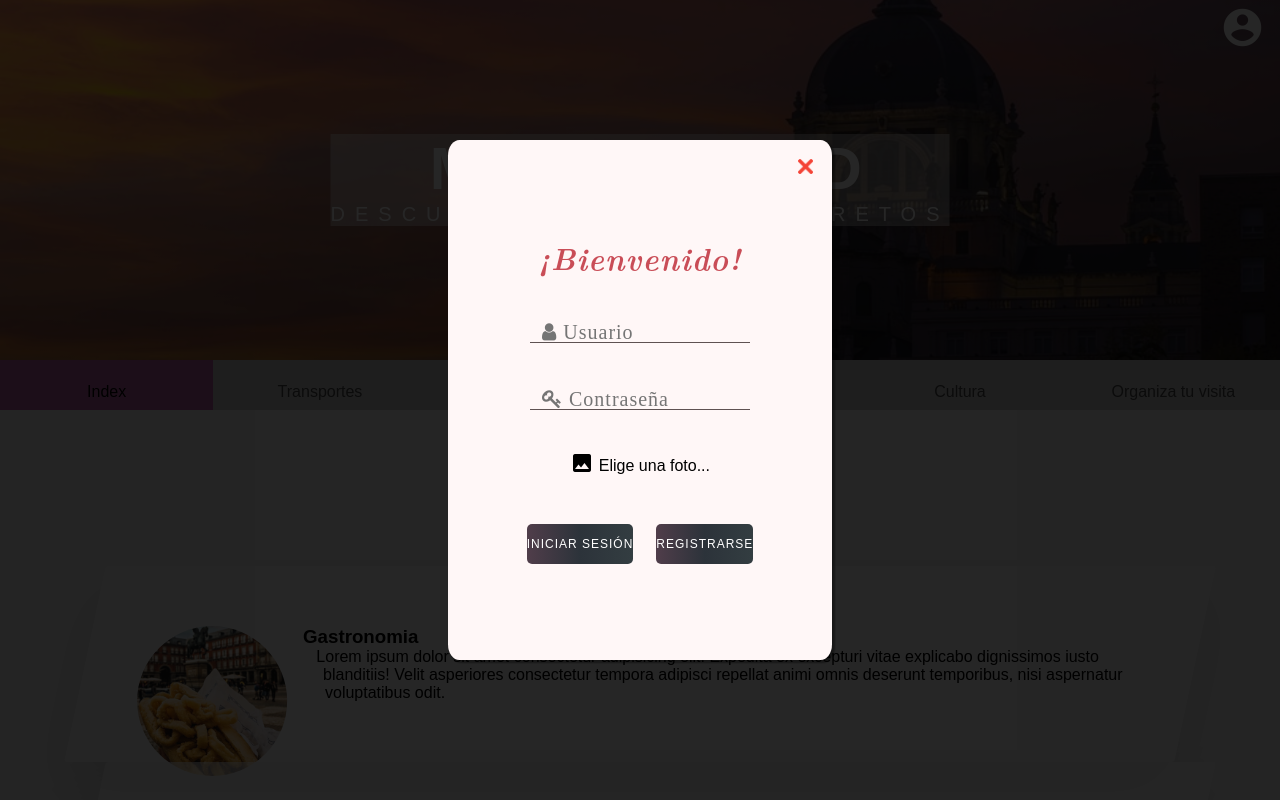
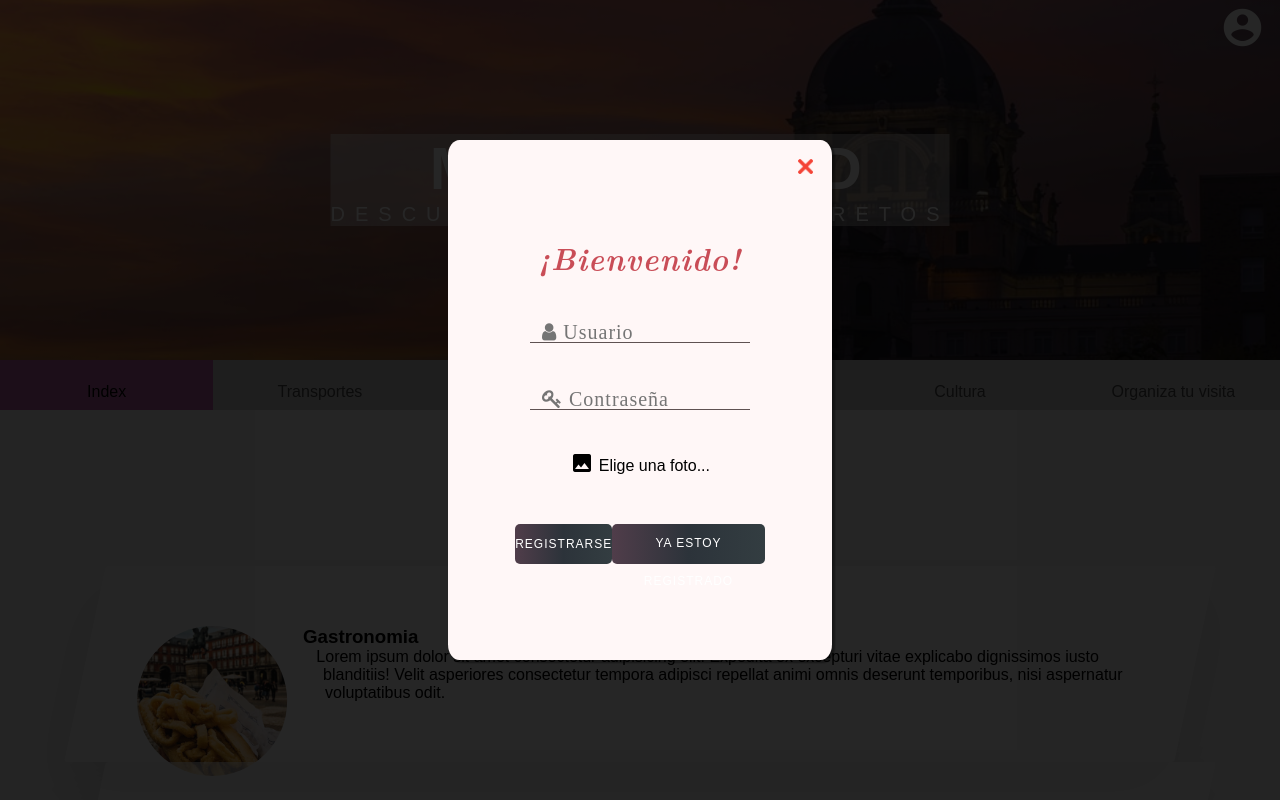
Before and after one commit to EquipoJavier/Proyecto-react, a React (Create React App) app: page / in a window 1280 px wide. Both pictures are taken after a click on the element "account_circle". Shown: the top 800 px of the page. Built offline with nearby package versions, Linux system fonts and the light colour scheme; data requests are answered from the project's data file.

Commit message:
Now we ask if they are registered

```diff
--- a/src/components/Users/Users.js
+++ b/src/components/Users/Users.js
@@ -7,21 +7,27 @@ import Loading from "../Loading/Loading";
 
 const url = "http://localhost:3001/users";
 
-export default function Users({ setProfile, setIsLogin, isLogin, setShowLogin }) {
+export default function Users({
+  setProfile,
+  setIsLogin,
+  isLogin,
+  setShowLogin,
+}) {
   const [form, setForm] = useState({
     username: "",
     password: "",
-    img: null
+    img: null,
   });
   const [areUsers, setAreUsers] = useState(false);
   const [ourUsers, setOurUsers] = useState([]);
+  const [needRegister, setNeedRegister] = useState(true);
 
   const imageHandler = (file) => {
     var reader = new FileReader();
     reader.readAsDataURL(file);
-    reader.onload= function(){
-      setForm({...form, img : reader.result});
-    }
+    reader.onload = function () {
+      setForm({ ...form, img: reader.result });
+    };
   };
 
   function handleChange(e) {
@@ -73,7 +79,7 @@ export default function Users({ setProfile, setIsLogin, isLogin, setShowLogin })
           var respuesta = response[0];
           localStorage.setItem("username", respuesta.username);
           setProfile(respuesta.img);
-          localStorage.setItem("img",respuesta.img);
+          localStorage.setItem("img", respuesta.img);
           setShowLogin(false);
           setIsLogin(true);
           alert(`Estamos encantados de verte por aquí ${respuesta.username}`);
@@ -91,7 +97,7 @@ export default function Users({ setProfile, setIsLogin, isLogin, setShowLogin })
     let post = {
       username: form.username,
       password: md5(form.password),
-      img: form.img
+      img: form.img,
     };
     seeUsers();
     if (areUsers) {
@@ -151,6 +157,8 @@ export default function Users({ setProfile, setIsLogin, isLogin, setShowLogin })
                 onChange={handleChange}
                 placeholder="&nbsp; &#xf084; Contraseña"
               />
+              {needRegister ? (
+                <>
                   <input
                     type="file"
                     name="img-upload"
@@ -158,19 +166,42 @@ export default function Users({ setProfile, setIsLogin, isLogin, setShowLogin })
                     accept="image/*"
                     onChange={(e) => imageHandler(e.target.files[0])}
                   ></input>
-                <br /><br />
+                  <br />
+                  <br />
                   <label htmlFor="input" className="photo">
                     <i className="material-icons">photo</i>
                     Elige una foto...
                   </label>
-              <br /><br />
+                </>
+              ) : (
+                <></>
+              )
+              }
+              <br />
+              <br />
               <div className="btn--popup">
+                {needRegister ? (
+                  <>
+                    <button
+                      className="btn--popup-registro"
+                      onClick={registrarse}
+                    >
+                      Registrarse
+                    </button>
+                    <br />
+                    <br />
+                    <button
+                      className="btn--popup-registro"
+                      onClick={() => setNeedRegister(false)}
+                    >
+                      Ya estoy registrado
+                    </button>
+                  </>
+                ) : (
                   <button className="btn--popup-login" onClick={iniciarSesion}>
                     Iniciar Sesión
                   </button>
-                <button className="btn--popup-registro" onClick={registrarse}>
-                  Registrarse
-                </button>
+                )}
               </div>
             </>
           ) : (
```
Lines whose indentation alone changed are shown as unchanged.
